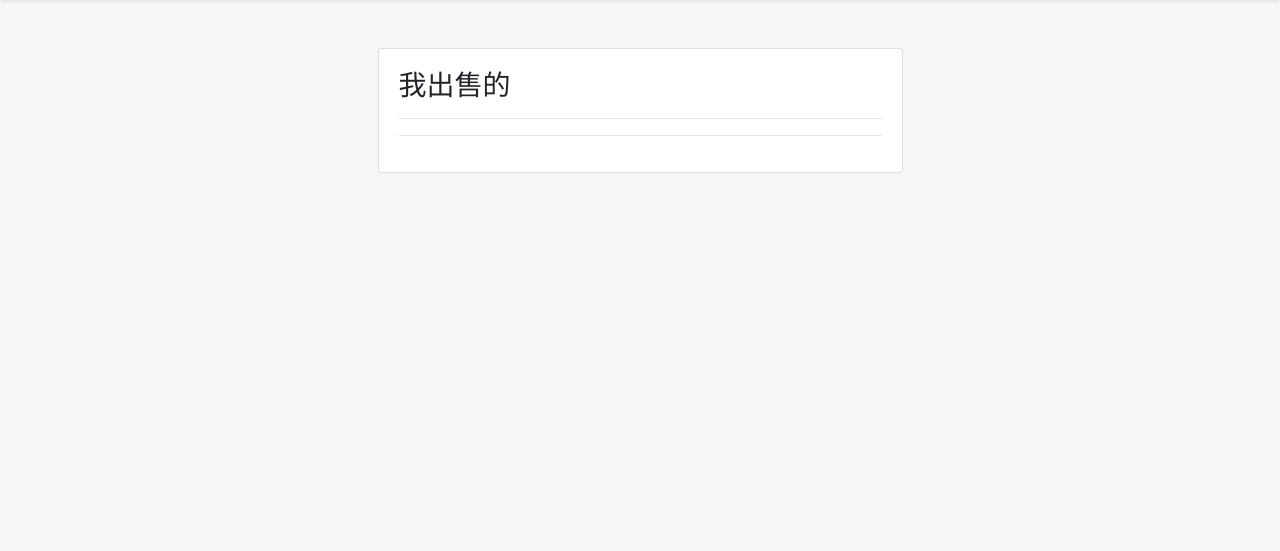
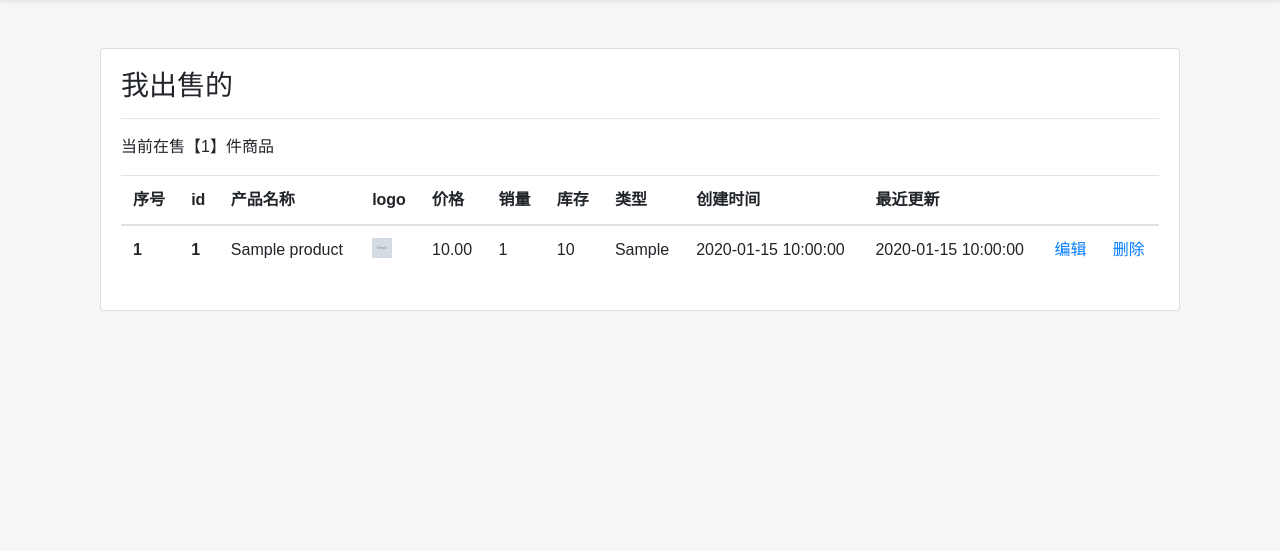
Before and after one commit to XcNgg/XC-Online-Shopping, a Flask app: page /users/SaleProducts in a window 1280 px wide. Shown: the part 94-645 px from the top of the page. Run offline with Flask 3, Linux system fonts and the light colour scheme; the visitor is signed in with stand-in values (Sample User, id 1); tables that the repository leaves empty hold one stand-in row (values such as "Sample post"); grey boxes marked "Sample" are stand-in pictures; data that the repository does not hold is empty; some libraries are stand-ins or nearby versions; some web fonts are replaced.

Commit message:
coding 2023.7.16 22.33 coding 个人在售商品界面查询逻辑初步完成，coding 添加商品、编辑商品、删除商品

```diff
--- a/app.py
+++ b/app.py
@@ -43,12 +43,9 @@ def before_requests():
 # 当渲染的所有网站都会执行以下的代码
 def context_processor():
     if hasattr(g, "user"):
-        # return {"user":g.user,"address":"test"}
-        return {"user": g.user, "address": "test"}
-
+        return {"user": g.user}
     else:
         return {}
 
-
 if __name__ == '__main__':
     app.run()
--- a/blueprints/users.py
+++ b/blueprints/users.py
@@ -1,4 +1,3 @@
-import flask
 from flask import Blueprint, request, render_template, redirect, g, jsonify, url_for, session, make_response
 from flask_mail import Message
 from extension import db
@@ -379,8 +378,6 @@ def check_edit_password():
 个人信息界面
 ----------------------------------------------------------------------------------------
 """
-
-
 # 个人信息界面
 @users.route('/information')
 @login_required
@@ -453,9 +450,27 @@ def sale_products():
 @users.route('/GetMySale',methods=['GET'])
 @login_required
 def get_my_sale():
+    products_list = []
     user_id = session['user_id']
-    product_data = XcOSProduct.query.filter_by(seller_id=user_id).all()
-    if not product_data:
+    products_result = XcOSProduct.query.filter_by(seller_id=user_id).all()
+    for product in products_result:
+        product_dict = {
+            'id': product.id,
+            'seller_id': product.seller_id,
+            'name': product.name,
+            # 'simple_description': product.simple_description,
+            # 'description': product.description,
+            'price': str(product.price),
+            'logo_img': product.logo_img,
+            'sales': product.sales,
+            'stock': product.stock,
+            'product_type': product.product_type,
+            'created_at': str(product.created_at),
+            'updated_at': str(product.updated_at)
+        }
+        products_list.append(product_dict)
+        print(product_dict)
+    if not products_list:
         return jsonify({'code':200,'message':"您还没有出售中的产品哦",'products':[]})
     else:
-        return jsonify({'code':200,'message':f'当前在售{len(product_data)}件商品','products':product_data})
+        return jsonify({'code':200,'message':f'当前在售【{len(products_list)}】件商品','products':products_list})
--- a/models.py
+++ b/models.py
@@ -23,7 +23,7 @@ class XcOSUser(db.Model):
     # 用户余额 (User balance)
     identity = db.Column(db.String(255), nullable=False, default='普通用户')
     # 角色身份权限 (Role identity and permissions)
-    # 0 管理员 1普通用户 2 VIP
+    # 普通用户 / VIP
     integral = db.Column(db.Integer, nullable=False, default=10)
     # 角色积分 (Role integral)
     addresses = db.relationship('XcOSAddress', backref='user', lazy=True)
@@ -96,13 +96,13 @@ class XcOSProduct(db.Model):
     # 产品描述 (Product description)
     price = db.Column(db.DECIMAL(10, 2), nullable=False)
     # 产品价格 (Product price)
-    logo_img = db.Column(db.String(255),default='/static/img/product.png')
+    logo_img = db.Column(db.String(255),default='/static/img/products/product.png')
     # 产品Logo图片 (Product image)
     sales = db.Column(db.Integer, default=0)
     # 产品销量，默认为0
     stock = db.Column(db.Integer, default=0)
     # 添加库存字段，默认为0
-    # product_type = db.Column(db.String(50), nullable=False)
+    product_type = db.Column(db.String(50), nullable=False)
     # # 产品类型 (Product type)
     created_at = db.Column(db.TIMESTAMP, server_default=db.func.current_timestamp())
     # 创建时间 (Creation timestamp)
--- a/static/js/products/saleProducts.js
+++ b/static/js/products/saleProducts.js
@@ -4,7 +4,38 @@ function getMySale() {
     method: "GET",
     success: function(response) {
       $('#sale-numbers').text(response.message);
-      var productsLength = response.products.length;
+      var products = response.products;
+      var productsLength = products.length;
+
+      if (productsLength > 0) {
+        $('#product-tables').show();
+        var tableBody = $('#product-tables tbody');
+        tableBody.empty(); // 清空表格内容
+
+        // 遍历产品列表，生成表格行
+        for (var i = 0; i < productsLength; i++) {
+          var product = products[i];
+          var row = $('#tbody');
+          row.append('<tr>')
+          row.append('<th scope="row">' + (i + 1) + '</th>');
+          row.append('<th scope="row">' + product.id + '</th>');
+          row.append('<td>' + product.name + '</td>');
+          row.append('<td><img src="' + product.logo_img + '" alt="logo" style="display: inline-block; vertical-align: top;" width="20" height="20"></td>');
+          row.append('<td>' + product.price + '</td>');
+          row.append('<td>' + product.sales + '</td>');
+          row.append('<td>' + product.stock + '</td>');
+          row.append('<td>' + product.product_type + '</td>');
+          row.append('<td>' + product.created_at + '</td>');
+          row.append('<td>' + product.updated_at + '</td>');
+          row.append('<td><a href="#">编辑</a></td>');
+          row.append('<td><a href="#">删除</a></td>');
+          row.append('</tr>')
+          tableBody.append(row);
+        }
+      } else {
+        $('#product-tables').hide();
+      }
+
       console.log("产品数量：" + productsLength);
       // 在这里进行其他逻辑操作，根据需要进行判断或处理
     },
--- a/templates/users/saleProducts.html
+++ b/templates/users/saleProducts.html
@@ -7,24 +7,41 @@
 {% endblock %}
 
 {% block content %}
-
     <div class="container mt-5">
         <div class="row">
-            <div class="col-lg-6 mx-auto">
+            <div class="col-lg-12 mx-auto">
                 <div class="card">
                     <div class="card-body">
                         <h3 class="card-title">我出售的</h3>
                         <hr>
-                        <p id="sale-numbers" class="card-text"></p>
-                        <hr>
+                        <p id="sale-numbers" class="card-text">加载中...</p>
+                        <table id="product-tables" class="table table-hover" style="display: none;">
+                            <thead>
+                                <tr>
+                                    <th scope="col">序号</th>
+                                    <th scope="col">id</th>
+                                    <th scope="col">产品名称</th>
+                                    <th scope="col">logo</th>
+                                    <th scope="col">价格</th>
+                                    <th scope="col">销量</th>
+                                    <th scope="col">库存</th>
+                                    <th scope="col">类型</th>
+                                    <th scope="col">创建时间</th>
+                                    <th scope="col">最近更新</th>
+                                    <th scope="col"></th>
+                                    <th scope="col"></th>
+                                </tr>
+                            </thead>
+                            <tbody id="tbody">
+                            <tr>
 
+                            </tr>
+                            </tbody>
+                        </table>
 
                     </div>
                 </div>
             </div>
         </div>
     </div>
-
-
-
 {% endblock %}
```
Also changed, not shown: migrations/versions/8c9d5daae1b8_.py (deleted, +0 -42 lines), migrations/versions/c7d636e46930_.py (deleted, +0 -46 lines), migrations/versions/d09aef52a32d_.py (renamed from migrations/versions/749e9077d76f_.py, +6 -5 lines), templates/users/login.html (+6 -9 lines).
